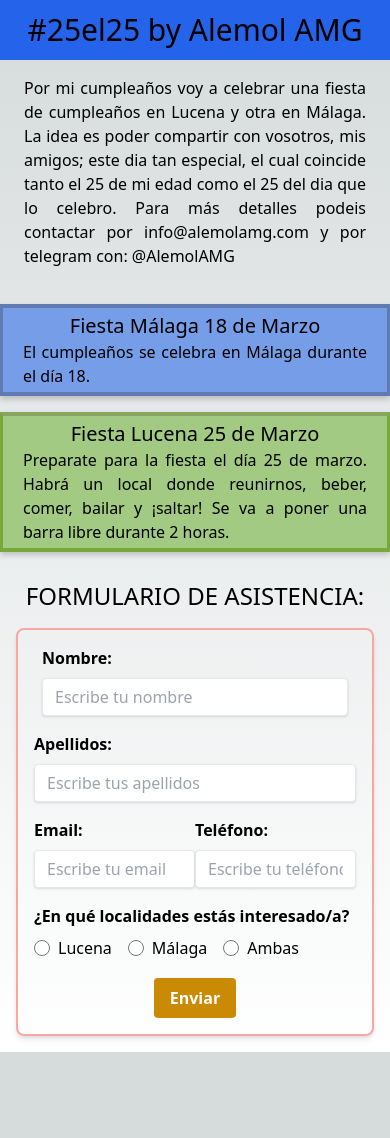
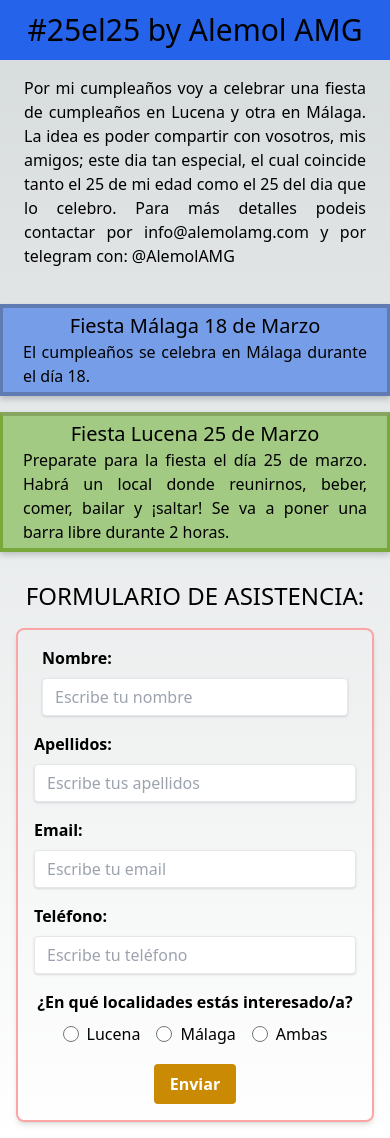
Before and after one commit to alemolamg/web-fiesta, a Next.js app: page / in a window 390 px wide. Before the commit the page ends 1052 px from the top, so only its background shows below. Built offline with nearby package versions, Linux system fonts and the light colour scheme.

Commit message:
more beautifull

```diff
--- a/src/components/Form.tsx
+++ b/src/components/Form.tsx
@@ -34,11 +34,8 @@ const Form: FC<{}> = ({ }) => {
         setTelefono(event.target.value);
     };
 
-    // const handleAsistenciaChange = (event: ChangeEvent<HTMLInputElement>) => {
-    //     setAsistencia(event.target.value);
-    // };
 
-     const handleSubmit: FormEventHandler<HTMLFormElement> = async (event ) => {
+    const handleSubmit: FormEventHandler<HTMLFormElement> = async (event) => {
         event.preventDefault();
         console.log(`
            Nombre: ${nombre}
@@ -50,6 +47,14 @@ const Form: FC<{}> = ({ }) => {
         await supabase.from("personas").insert({
             nombre, apellidos, email, telefono, lugar: localidad
         })
+
+        var formInfo = document.getElementById("formInfo") as HTMLDivElement;
+        formInfo.style.display = "block";
+
+        setTimeout(() => {
+            formInfo.style.display = "none";
+          }, 2000); // Ocultar el div después de 2 segundos
+
     };
 
     return (
@@ -92,7 +97,7 @@ const Form: FC<{}> = ({ }) => {
                             />
                         </div>
                     </div>
-                    <div className="grid grid-cols-2">
+                    <div className="grid md:grid-cols-2">
                         <div className="mb-4 md:mx-2">
                             <label htmlFor="email" className="block font-bold mb-2">
                                 Email:
@@ -125,7 +130,7 @@ const Form: FC<{}> = ({ }) => {
                         </div>
                     </div>
 
-                    <div className="mb-4">
+                    <div className="mb-4 text-center">
                         <span className="block font-bold mb-2">
                             ¿En qué localidades estás interesado/a?
                         </span>
@@ -166,6 +171,7 @@ const Form: FC<{}> = ({ }) => {
                             <span className="ml-2 ">Ambas</span>
                         </label>
                     </div>
+                        <h2 id="formInfo" className="hidden my-3 py-2 text-green-600 uppercase text-2xl text-center">Formulario Enviado</h2>
                     <div className="flex justify-center">
                         <button
                             type="submit"
@@ -174,8 +180,8 @@ const Form: FC<{}> = ({ }) => {
                             Enviar
                         </button>
                     </div>
+                </form>
 
-                </form>
             </div>
         </>
     )
```
Lines whose indentation alone changed are shown as unchanged.
